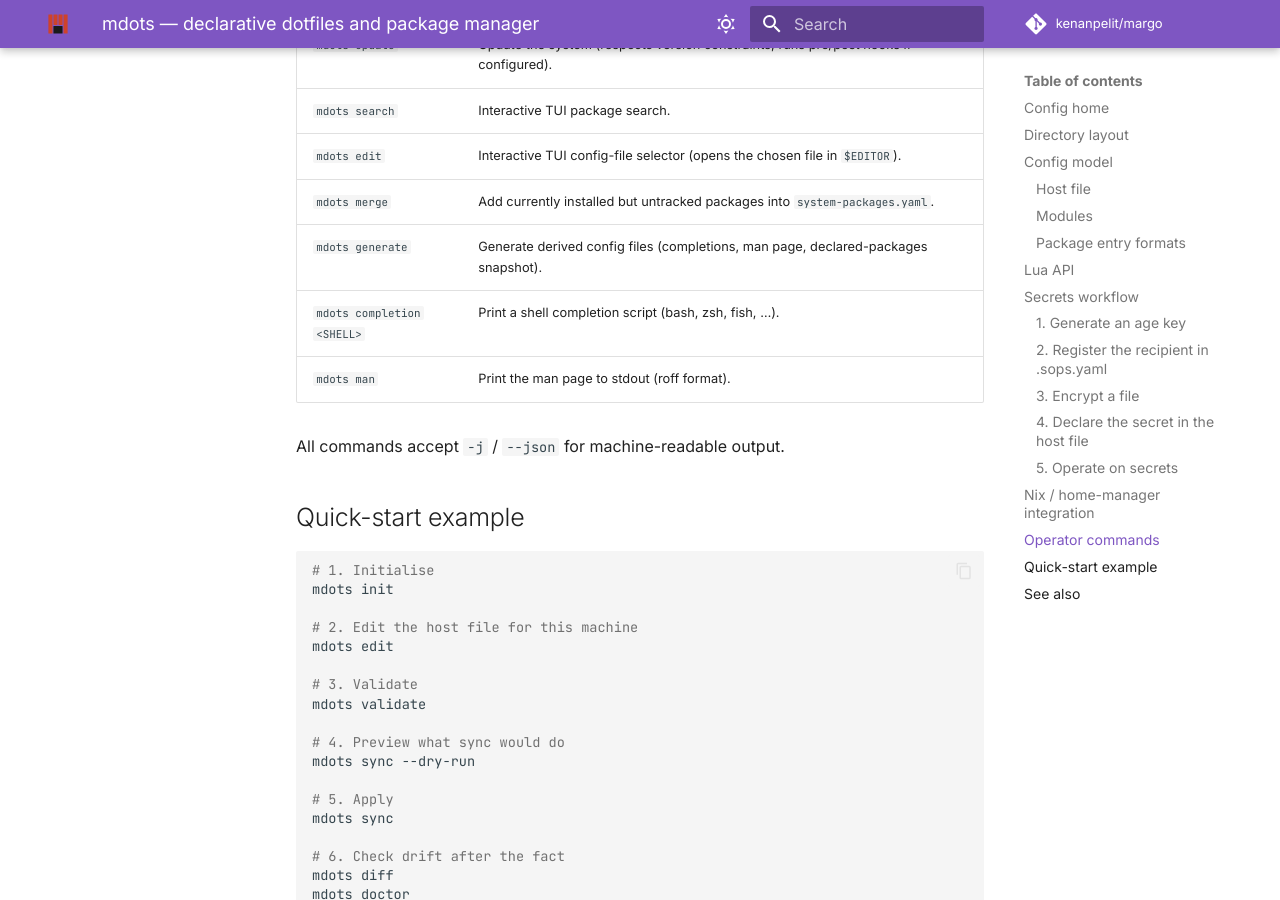
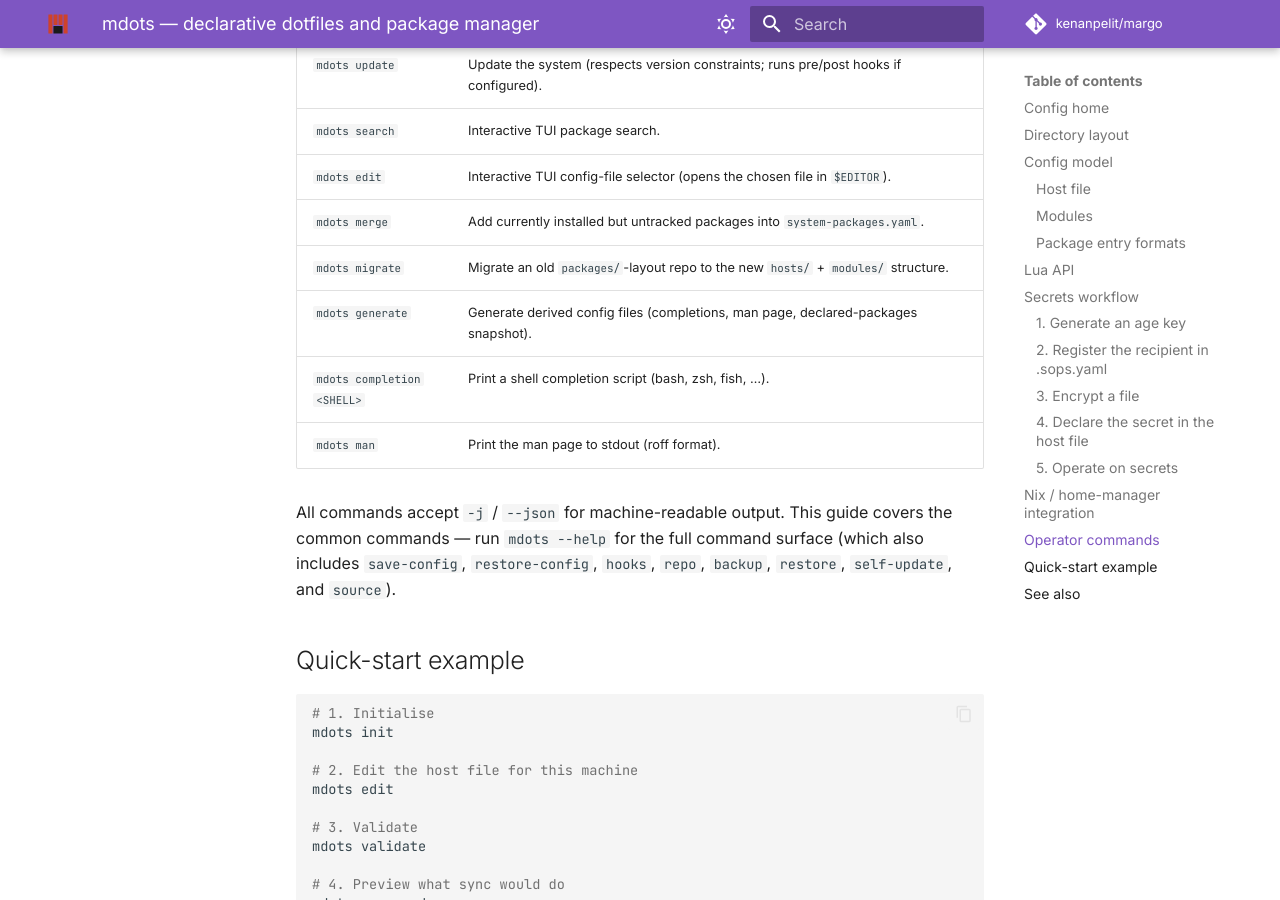
Before and after one commit to kenanpelit/margo, an MkDocs documentation site: the page built from docs/mdots.md, in a window 1280 px wide and 900 px high, scrolled down 7753 px. Built offline with MkDocs 1.6.1 and Material for MkDocs 9.7.7, drawn with Linux system fonts in a browser that asks for light colours; comment, search, counter and statistics services are not loaded; some of the changed text lies outside the part shown.

Commit message:
docs(mdots): correct Lua table descriptions and note full command surface
- mdots.file: list the real helpers (exists/is_dir/is_file/read/read_lines);
  drop the nonexistent "globs"
- mdots.system: align to the real set (hostname/kernel/arch/os/distro/
  memory/cpu_cores); drop the nonexistent "uptime"
- hook_behavior: add the validator-allowed "never" value
- sync: document the --force-dotfiles flag
- operator commands: add a migrate row + a one-line pointer to
  `mdots --help` for the remaining commands (save-config, restore-config,
  hooks, repo, backup, restore, self-update, source)

Co-Authored-By: Claude Opus 4.8 <noreply@anthropic.com>

```diff
--- a/docs/mdots.md
+++ b/docs/mdots.md
@@ -287,11 +287,12 @@ mdots nix status         # show Nix and Home Manager status
 | `mdots search` | Interactive TUI package search. |
 | `mdots edit` | Interactive TUI config-file selector (opens the chosen file in `$EDITOR`). |
 | `mdots merge` | Add currently installed but untracked packages into `system-packages.yaml`. |
+| `mdots migrate` | Migrate an old `packages/`-layout repo to the new `hosts/` + `modules/` structure. |
 | `mdots generate` | Generate derived config files (completions, man page, declared-packages snapshot). |
 | `mdots completion <SHELL>` | Print a shell completion script (bash, zsh, fish, …). |
 | `mdots man` | Print the man page to stdout (roff format). |
 
-All commands accept `-j` / `--json` for machine-readable output.
+All commands accept `-j` / `--json` for machine-readable output. This guide covers the common commands — run `mdots --help` for the full command surface (which also includes `save-config`, `restore-config`, `hooks`, `repo`, `backup`, `restore`, `self-update`, and `source`).
 
 ## Quick-start example
 
```
Also changed, not shown: other parts of docs/mdots.md (+4 -4 lines).
